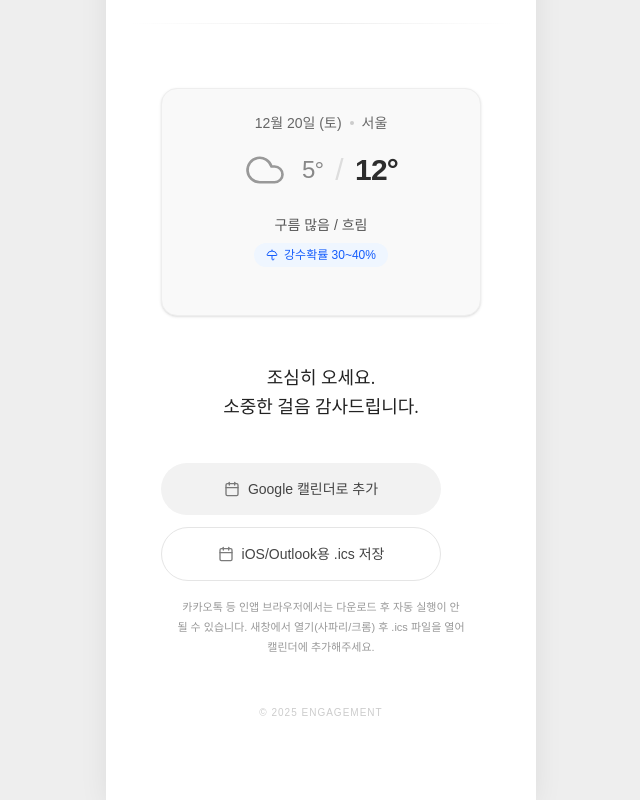
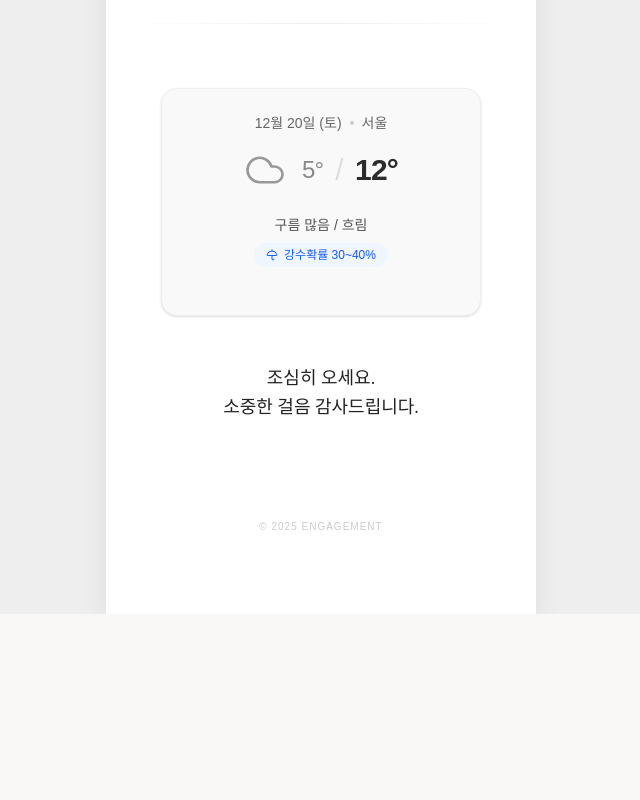
Before and after one commit to jangpago/sanggyunrye, a React (Vite) app: page / in a window 1280 px wide. Shown: the part 5377-6177 px from the top of the page, without its empty margins (319-959 px from the left). After the commit the page ends 5991 px from the top, so only its background shows below. Built offline with nearby package versions, Linux system fonts and the light colour scheme; a web font is replaced by a local one.

Commit message:
chore: remove calendar add buttons

```diff
--- a/src/components/Closing.jsx
+++ b/src/components/Closing.jsx
@@ -1,54 +1,9 @@
 import React from 'react';
 import { motion } from 'framer-motion';
-import { Cloud, Calendar, Umbrella } from 'lucide-react';
-import { weatherInfo, closingConfig, calendarEvent } from '../constants';
+import { Cloud, Umbrella } from 'lucide-react';
+import { weatherInfo, closingConfig } from '../constants';
 
 const Closing = () => {
-    // Helper to generate Google Calendar Link
-    const googleCalendarLink = `https://calendar.google.com/calendar/render?action=TEMPLATE&text=${encodeURIComponent(calendarEvent.title)}&details=${encodeURIComponent(calendarEvent.description)}&location=${encodeURIComponent(calendarEvent.location)}&dates=${calendarEvent.startTime}/${calendarEvent.endTime}`;
-
-    // Function to generate ICS file content
-    const generateICS = () => {
-        const icsContent = [
-            'BEGIN:VCALENDAR',
-            'VERSION:2.0',
-            'PRODID:-//Engagement Invitation//Calendar//KO',
-            'CALSCALE:GREGORIAN',
-            'METHOD:PUBLISH',
-            'BEGIN:VEVENT',
-            `DTSTART:${calendarEvent.startTime}`,
-            `DTEND:${calendarEvent.endTime}`,
-            `SUMMARY:${calendarEvent.title}`,
-            `DESCRIPTION:${calendarEvent.description}`,
-            `LOCATION:${calendarEvent.location}`,
-            'STATUS:CONFIRMED',
-            'SEQUENCE:0',
-            'BEGIN:VALARM',
-            'TRIGGER:-PT1H',
-            'ACTION:DISPLAY',
-            'DESCRIPTION:1시간 전 알림',
-            'END:VALARM',
-            'END:VEVENT',
-            'END:VCALENDAR'
-        ].join('\r\n');
-
-        return icsContent;
-    };
-
-    // Function to download ICS file
-    const downloadICS = () => {
-        const icsContent = generateICS();
-        const blob = new Blob([icsContent], { type: 'text/calendar;charset=utf-8' });
-        const url = window.URL.createObjectURL(blob);
-        const link = document.createElement('a');
-        link.href = url;
-        link.download = '상견례_일정.ics';
-        document.body.appendChild(link);
-        link.click();
-        document.body.removeChild(link);
-        window.URL.revokeObjectURL(url);
-    };
-
     return (
         <footer className="w-full py-20 px-6 bg-white flex flex-col items-center text-center relative overflow-hidden">
 
@@ -95,7 +50,6 @@ const Closing = () => {
                     </div>
 
                     {/* Message */}
-                    {/* Message */}
                     {weatherInfo.message && (
                         <p className="font-serif italic text-[#555] text-sm leading-relaxed whitespace-pre-line border-t border-[#eee] pt-5 w-full">
                             {weatherInfo.message}
@@ -105,34 +59,12 @@ const Closing = () => {
 
 
                 {/* Closing Ment */}
-                <p className="font-serif text-lg text-[#222] leading-relaxed whitespace-pre-line mb-10">
+                <p className="font-serif text-lg text-[#222] leading-relaxed whitespace-pre-line mb-12">
                     {closingConfig.ment}
                 </p>
 
-                {/* Calendar Buttons */}
-                <div className="flex flex-col gap-3 mb-4 w-full">
-                    <a
-                        href={googleCalendarLink}
-                        target="_blank"
-                        rel="noreferrer"
-                        className="flex items-center justify-center px-8 py-4 bg-[#f2f2f2] text-[#444] rounded-full text-sm font-medium hover:bg-[#e0e0e0] transition w-full max-w-[280px]"
-                    >
-                        <Calendar size={16} className="mr-2 opacity-70" />
-                        Google 캘린더로 추가
-                    </a>
-                    <button
-                        onClick={downloadICS}
-                        className="flex items-center justify-center px-8 py-4 border border-[#e5e5e5] bg-white text-[#444] rounded-full text-sm font-medium hover:bg-[#f7f7f7] transition w-full max-w-[280px] cursor-pointer"
-                    >
-                        <Calendar size={16} className="mr-2 opacity-70" />
-                        iOS/Outlook용 .ics 저장
-                    </button>
-                </div>
-
-                <p className="text-[11px] text-[#999] leading-5 mb-12 px-4">
-                    카카오톡 등 인앱 브라우저에서는 다운로드 후 자동 실행이 안 될 수 있습니다.
-                    새창에서 열기(사파리/크롬) 후 .ics 파일을 열어 캘린더에 추가해주세요.
-                </p>
+                {/* Spacer in place of removed calendar buttons */}
+                <div className="mb-12" />
 
                 {/* Copyright */}
                 <span className="text-[10px] text-[#ccc] tracking-widest uppercase">
```
